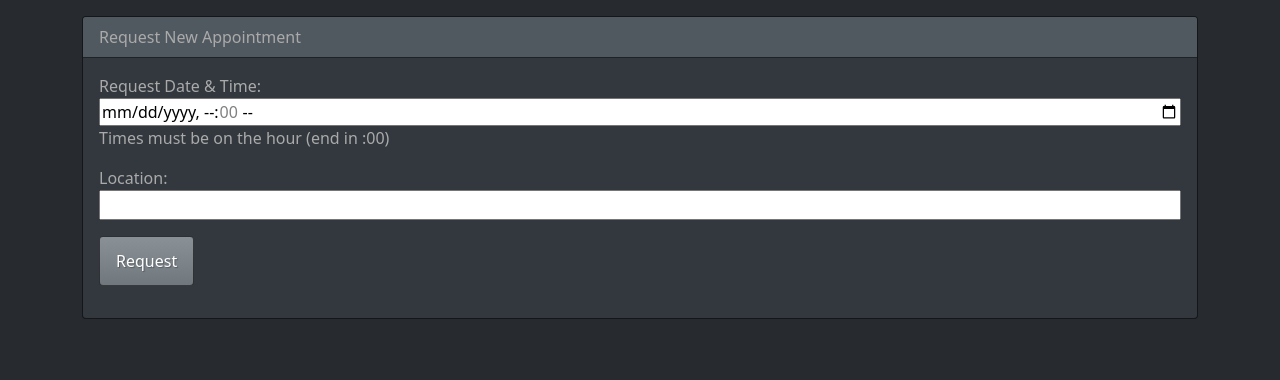
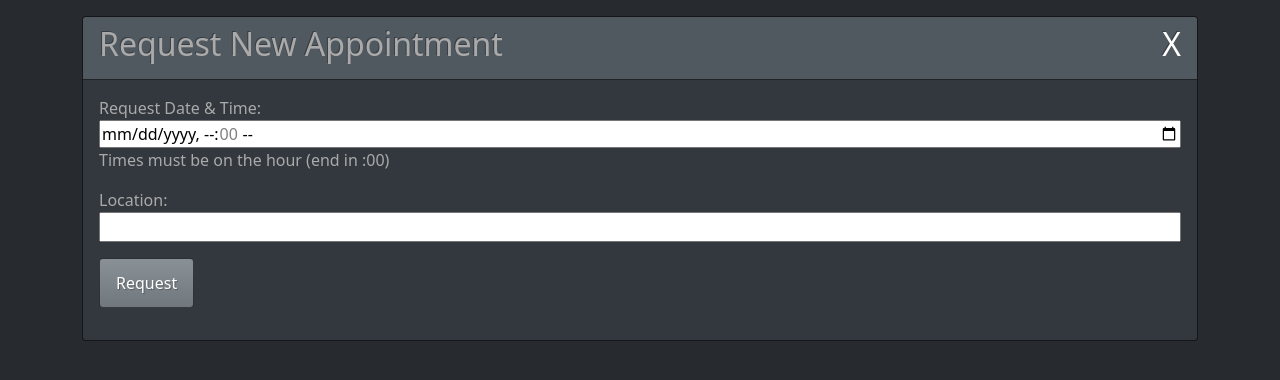
Before and after one commit to Ajurgs/Appointment-Scheduler, a Node server app: page /createappt in a window 1280 px wide. Shown: the part 60-440 px from the top of the page. Run offline with Node 20, Linux system fonts and the light colour scheme; a user stored in the database is signed in; data comes from the database, SQL or seed files in the repository; some libraries are stand-ins or nearby versions.

Commit message:
fixed redirects back to account and added the x close

```diff
--- a/public/js/signup.js
+++ b/public/js/signup.js
@@ -27,7 +27,7 @@ const signupFormHandler = async (event) => {
           body: JSON.stringify({ email, password, firstName, lastName }),
           headers: { "Content-Type": "application/json" },
         });
-        document.location.replace("/");
+        document.location.replace("/account");
       } else {
         alert("failed to sign up");
       }
--- a/public/js/updateUser.js
+++ b/public/js/updateUser.js
@@ -15,7 +15,7 @@ const profileFormHandler = async (event) => {
               body: JSON.stringify({ email, firstName, lastName, phoneNumber, address }),
               headers: { "Content-Type": "application/json" },
             });
-            document.location.replace("/");
+            document.location.replace("/account");
           } else {
             alert("failed to update");
           }
--- a/public/js/updateprofile.js
+++ b/public/js/updateprofile.js
@@ -16,7 +16,7 @@ const profileFormHandler = async (event) => {
             body: JSON.stringify({ email, firstName, lastName, phoneNumber, roleId }),
             headers: { "Content-Type": "application/json" },
           });
-          document.location.replace("/");
+          document.location.replace("/account");
         } else {
           alert("failed to update");
         }
--- a/views/createAppt.handlebars
+++ b/views/createAppt.handlebars
@@ -1,7 +1,10 @@
 <div class="container">
 
     <form id="new-appointment" class="card my-3">
-        <div class="card-header">Request New Appointment</div>
+        <div class="card-header d-flex justify-content-between">
+            <h2>Request New Appointment</h2>
+            <h2><a href="/account" style="text-decoration: none;">X</a></h2>
+        </div>
         <div class="card-body">
             <input type="hidden"  id="id" value="{{id}}">
             <fieldset class=" mb-3 d-flex flex-column">
--- a/views/update.handlebars
+++ b/views/update.handlebars
@@ -1,7 +1,8 @@
 <div class="container">
   <section class="card my-3" style="max-width:800px">
-    <div class="card-header">
+    <div class="card-header  d-flex justify-content-between">
       <h2>Update User Profile</h2>
+      <h2><a href="/account" style="text-decoration: none;">X</a></h2>
     </div>
     <form id="profile-form" class="card-body d-flex flex-column align-items-center">
       <input type='hidden' name='userId' id='id' value={{user.id}} />
--- a/views/userprofile.handlebars
+++ b/views/userprofile.handlebars
@@ -1,7 +1,8 @@
 <div class="container">
   <section class="card my-3" style="max-width:800px">
-    <div class="card-header">
+    <div class="card-header  d-flex justify-content-between">
       <h2>Update User Profile</h2>
+      <h2><a href="/account" style="text-decoration: none;">X</a></h2>
     </div>
     <form id="search-user-form" class="card-body d-flex flex-column align-items-center">
       <div class="d-flex mb-3">
```
